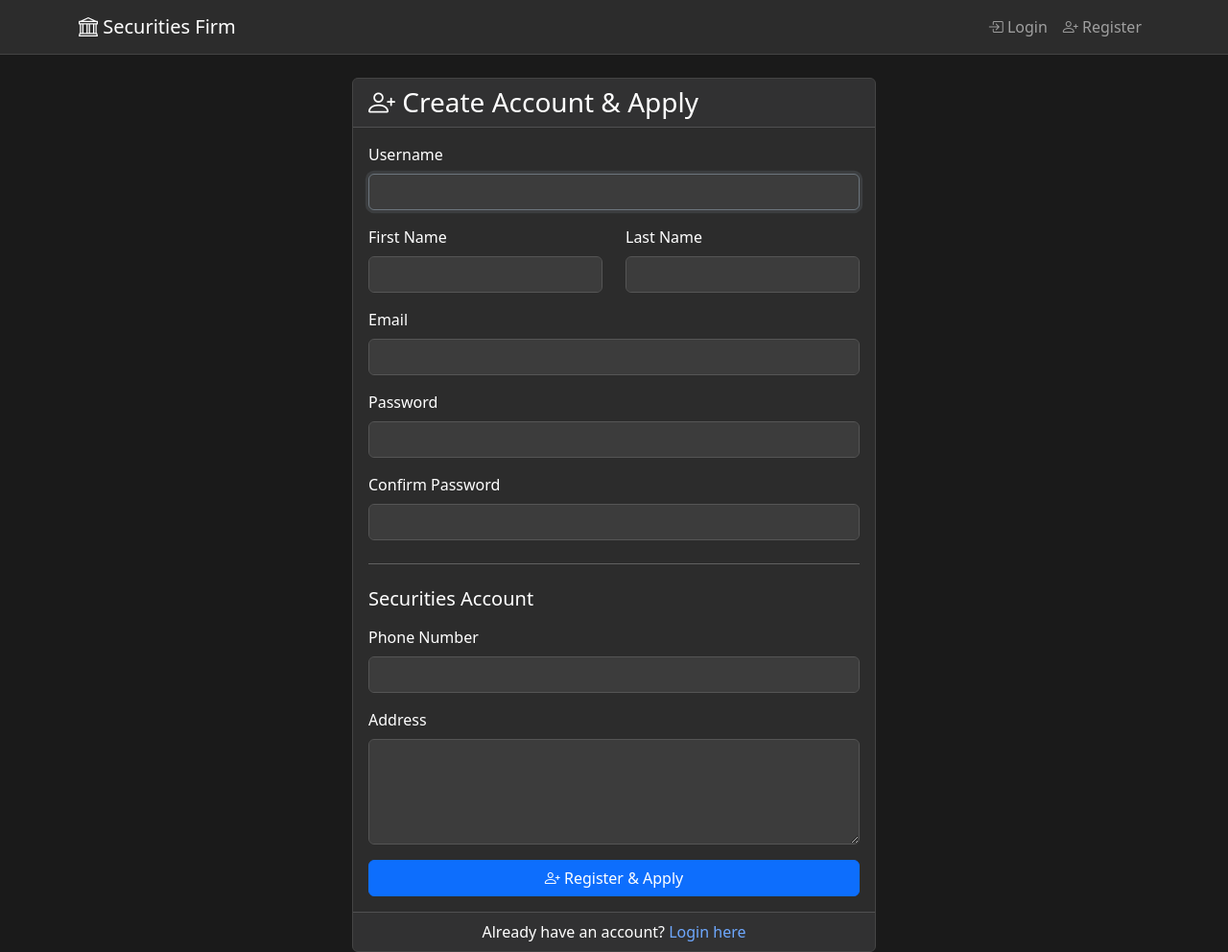
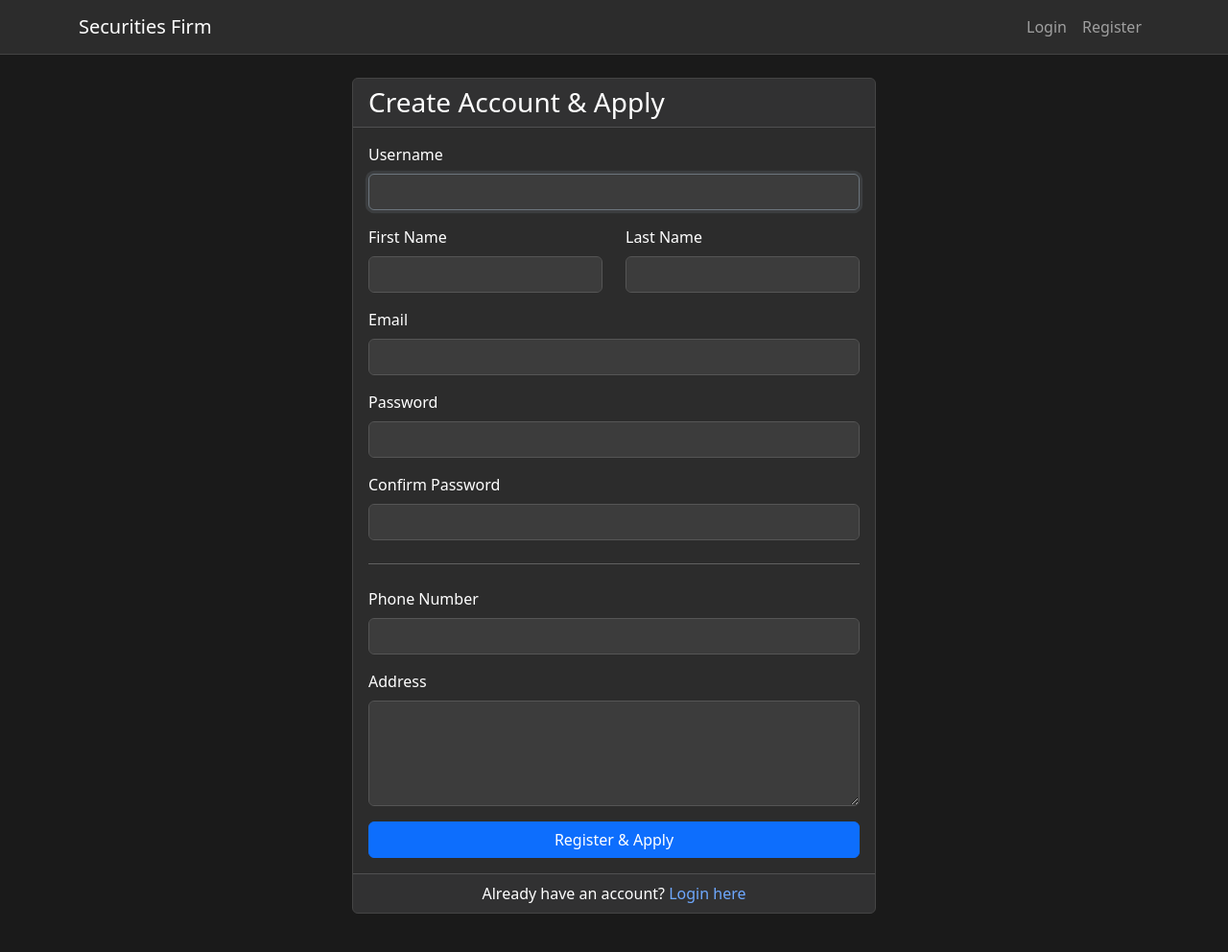
Before and after one commit to xero7689/securities_firm, a Django app: page /accounts/register/ in a window 1280 px wide. Shown: the whole page at 96% size. After the commit the page ends 952 px from the top, so only its background shows below. Run offline with Django 5.2, Linux system fonts and the light colour scheme.

Commit message:
fix: Update template style

```diff
--- a/accounts/templates/accounts/account_status.html
+++ b/accounts/templates/accounts/account_status.html
@@ -6,7 +6,7 @@
       <div class="card">
         <div class="card-header">
           <h3 class="card-title mb-0">
-            <i class="bi bi-file-text"></i> Account Status
+            Account Status
           </h3>
         </div>
         <div class="card-body">
--- a/accounts/templates/accounts/base.html
+++ b/accounts/templates/accounts/base.html
@@ -9,8 +9,6 @@
       {% endblock title %}
     </title>
     <link href="https://cdn.jsdelivr.net/npm/bootstrap@5.3.7/dist/css/bootstrap.min.css"
-          rel="stylesheet" />
-    <link href="https://cdn.jsdelivr.net/npm/bootstrap-icons@1.11.0/font/bootstrap-icons.css"
           rel="stylesheet" />
     <style>
       :root {
@@ -105,7 +103,7 @@
     <nav class="navbar navbar-expand-lg navbar-dark">
       <div class="container">
         <a class="navbar-brand" href="{% url 'supplement_form' %}">
-          <i class="bi bi-bank"></i> Securities Firm
+          Securities Firm
         </a>
         <div class="navbar-nav ms-auto d-flex flex-row">
           {% if user.is_authenticated %}
--- a/accounts/templates/accounts/register.html
+++ b/accounts/templates/accounts/register.html
@@ -6,7 +6,7 @@
       <div class="card">
         <div class="card-header">
           <h3 class="card-title mb-0">
-            <i class="bi bi-person-plus"></i> Create Account & Apply
+            Create Account & Apply
           </h3>
         </div>
         <div class="card-body">
@@ -73,7 +73,6 @@
               {% endif %}
             </div>
             <hr class="my-4" />
-            <h5 class="mb-3">Securities Account</h5>
             <div class="mb-3">
               <label for="{{ form.phone_number.id_for_label }}" class="form-label">Phone Number</label>
               {{ form.phone_number }}
@@ -94,7 +93,7 @@
             </div>
             <div class="d-grid">
               <button type="submit" class="btn btn-primary">
-                <i class="bi bi-person-plus"></i> Register & Apply
+                Register & Apply
               </button>
             </div>
           </form>
```
